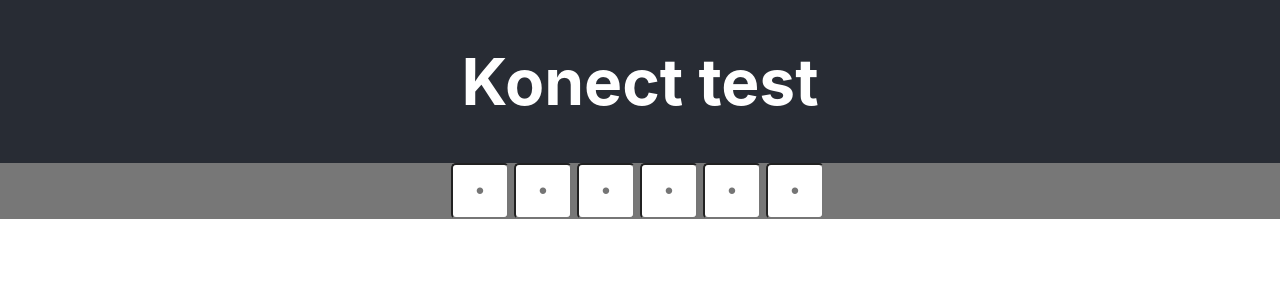
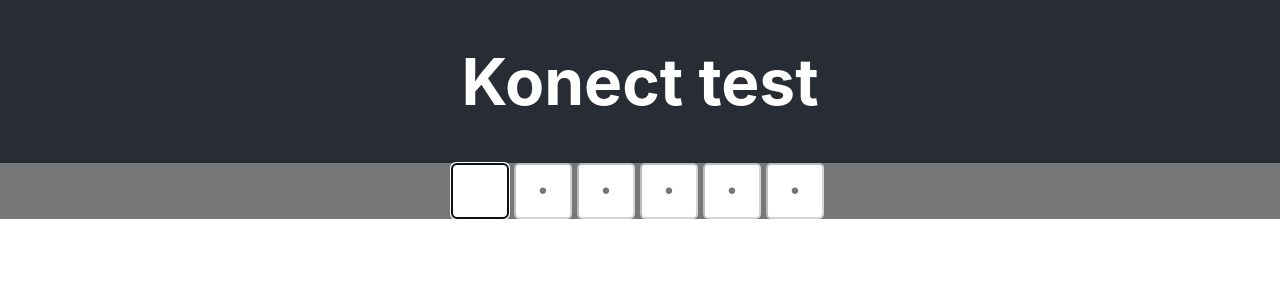
Before and after one commit to gaudiauj/konect-test, a React (Vite) app: page / in a window 1280 px wide. Shown: the top 300 px of the page. Built offline with nearby package versions, Linux system fonts and the light colour scheme.

Commit message:
when digit is enter, focus next input

```diff
--- a/src/App.tsx
+++ b/src/App.tsx
@@ -4,6 +4,7 @@ import NumberInput from "./component/numberInput/NumberInput";
 
 type State = {
   numbers: string[];
+  currentFocus: number;
 };
 
 type ChangeValueAction = {
@@ -21,10 +22,20 @@ type Action = ChangeValueAction | CopyAction;
 
 const initialState = {
   numbers: ["", "", "", "", "", ""],
+  currentFocus: 0,
 };
 
 function App() {
   const [state, dispatch] = useReducer(reducer, initialState);
+  const inputRefArray: React.RefObject<HTMLInputElement>[] = state.numbers.map(
+    () => useRef(null)
+  );
+
+  useEffect(() => {
+    const nexInput = inputRefArray[state.currentFocus];
+    nexInput?.current?.focus();
+  }, [state.currentFocus]);
+
   function onNumberChange(value: string, index: number) {
     dispatch({ type: "changeValue", value, indexToChange: index });
   }
@@ -36,9 +47,11 @@ function App() {
       <form className={`${css.form}`}>
         {state.numbers.map((number, index) => (
           <NumberInput
+            ref={inputRefArray[index]}
             key={index}
             onChange={(value) => onNumberChange(value, index)}
             value={number}
+            disabled={state.currentFocus !== index}
           />
         ))}
       </form>
@@ -55,6 +68,7 @@ function reducer(state: State, action: Action) {
       return {
         ...state,
         numbers: newNumbers,
+        currentFocus: state.currentFocus + 1,
       };
     case "paste":
       return state;
--- a/src/component/numberInput/NumberInput.tsx
+++ b/src/component/numberInput/NumberInput.tsx
@@ -4,10 +4,15 @@ import css from "./NumberInput.module.css";
 type props = {
   onChange: (value: string) => void;
   value: string;
+  disabled?: boolean;
   onClick?: (e: React.MouseEvent<HTMLInputElement>) => void;
 };
 
-const NumberInput = ({ onChange, value, onClick }: props) => {
+const NumberInput = React.forwardRef(
+  (
+    { onChange, value, disabled = false, onClick }: props,
+    ref: React.Ref<HTMLInputElement>
+  ) => {
     function handleChange(event: React.ChangeEvent<HTMLInputElement>) {
       const value = event.target.value;
       const lastChar = value[value.length - 1];
@@ -18,6 +23,7 @@ const NumberInput = ({ onChange, value, onClick }: props) => {
 
     return (
       <input
+        ref={ref}
         className={`${css.input}`}
         onChange={handleChange}
         type="text"
@@ -26,8 +32,10 @@ const NumberInput = ({ onChange, value, onClick }: props) => {
         value={value}
         onClick={onClick}
         required
+        disabled={disabled}
       />
     );
-};
+  }
+);
 
 export default NumberInput;
--- a/src/component/numberInput/numberInput.module.css
+++ b/src/component/numberInput/numberInput.module.css
@@ -6,3 +6,12 @@
   margin-right: 5px;
   border-radius: 5px;
 }
+
+.input:disabled {
+  background-color: #ffffff;
+  color: #000;
+}
+
+input:focus::placeholder {
+  color: transparent;
+}
```
Also changed, not shown: 1 other file (tests, documents, lock files or other folders). Lines whose indentation alone changed are shown as unchanged.
